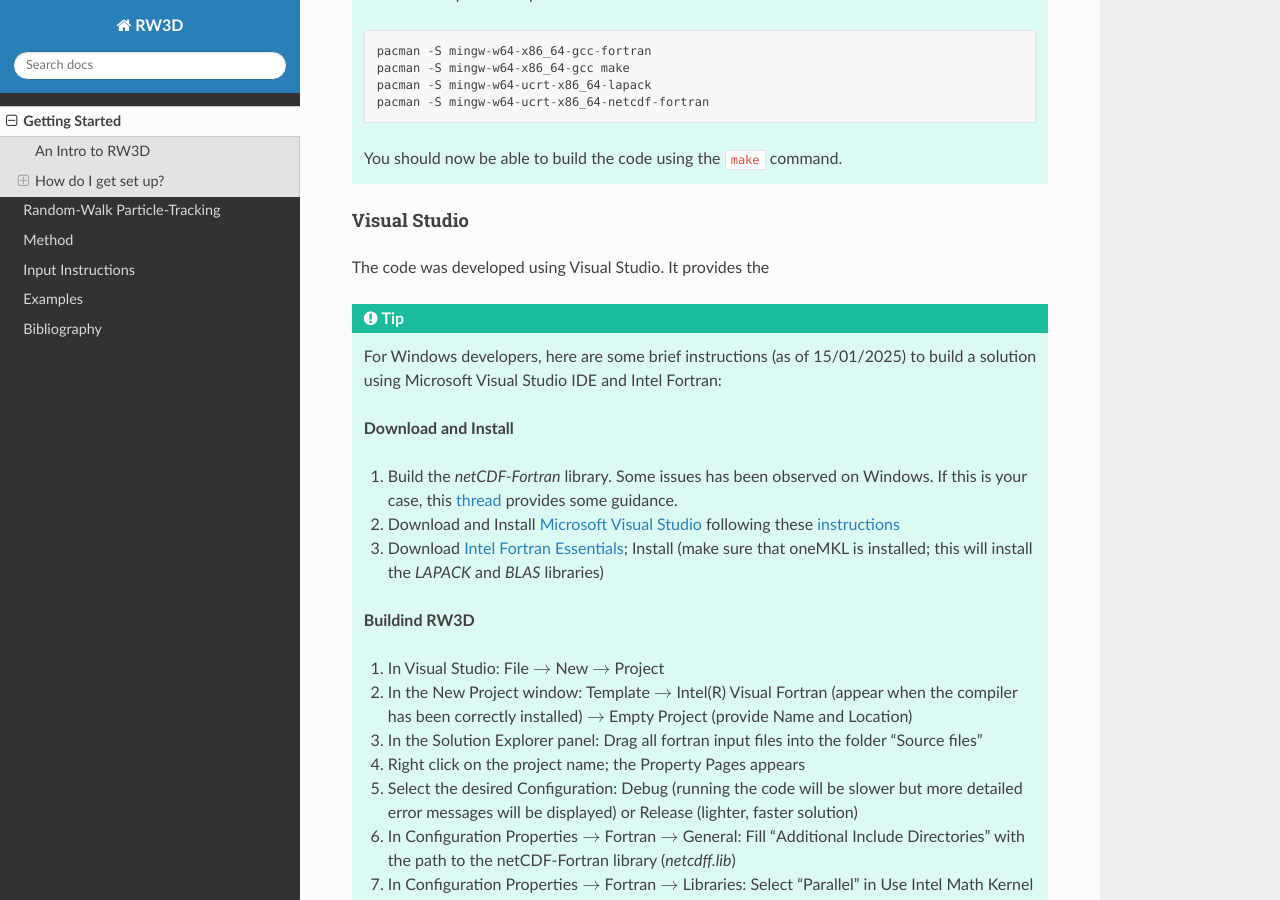
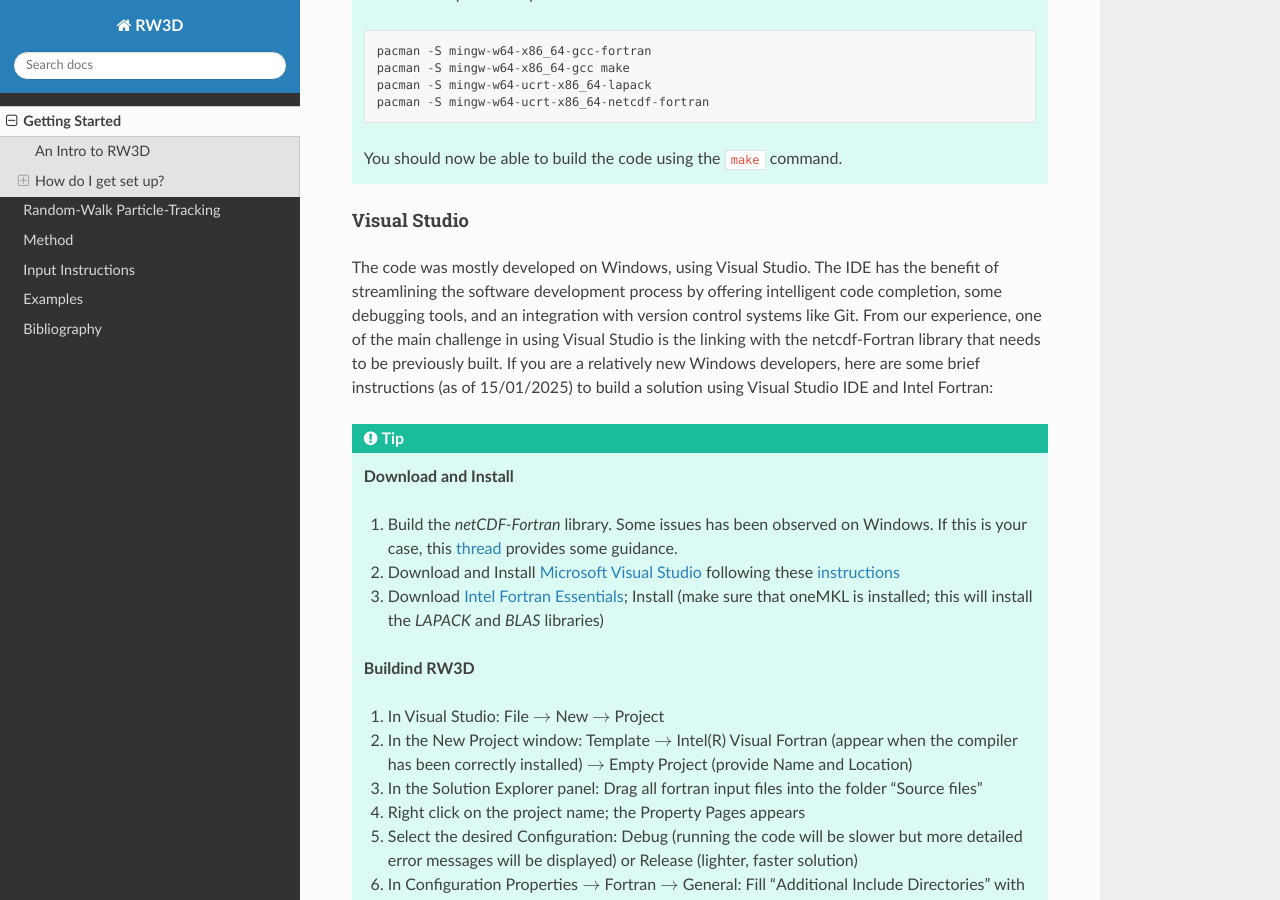
Before and after one commit to chrishenri/rw3d_manual, a Sphinx documentation site: the page built from docs/source/intro.rst, in a window 1280 px wide and 900 px high, scrolled down 2097 px. Built offline with Sphinx 7.4.7 and the Read the Docs theme 3.1.0, drawn with Linux system fonts in a browser that asks for light colours; cross-references to code outside the pages are shown as plain code.

Commit message:
edit instructions VS

```diff
--- a/docs/source/intro.rst
+++ b/docs/source/intro.rst
@@ -102,10 +102,11 @@ This will:
 Visual Studio
 """"""""""
 
-The code was developed using Visual Studio. It provides the
+The code was mostly developed on Windows, using Visual Studio. The IDE has the benefit of streamlining the software development process by offering intelligent code completion, some debugging tools, and an integration with version control systems like Git.
+From our experience, one of the main challenge in using Visual Studio is the linking with the netcdf-Fortran library that needs to be previously built.
+If you are a relatively new Windows developers, here are some brief instructions (as of 15/01/2025) to build a solution using Visual Studio IDE and Intel Fortran:
 
 .. tip::
-    For Windows developers, here are some brief instructions (as of 15/01/2025) to build a solution using Microsoft Visual Studio IDE and Intel Fortran:
 
     **Download and Install**
 
```
